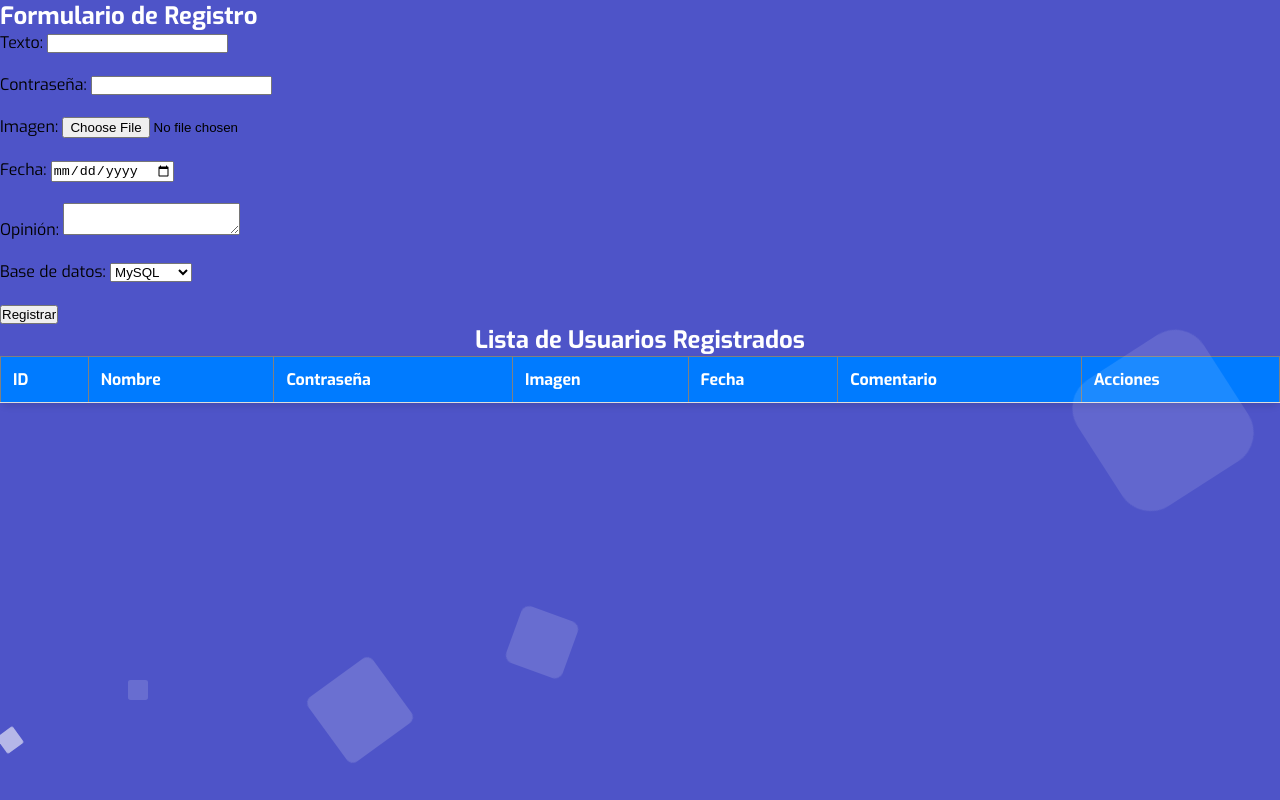
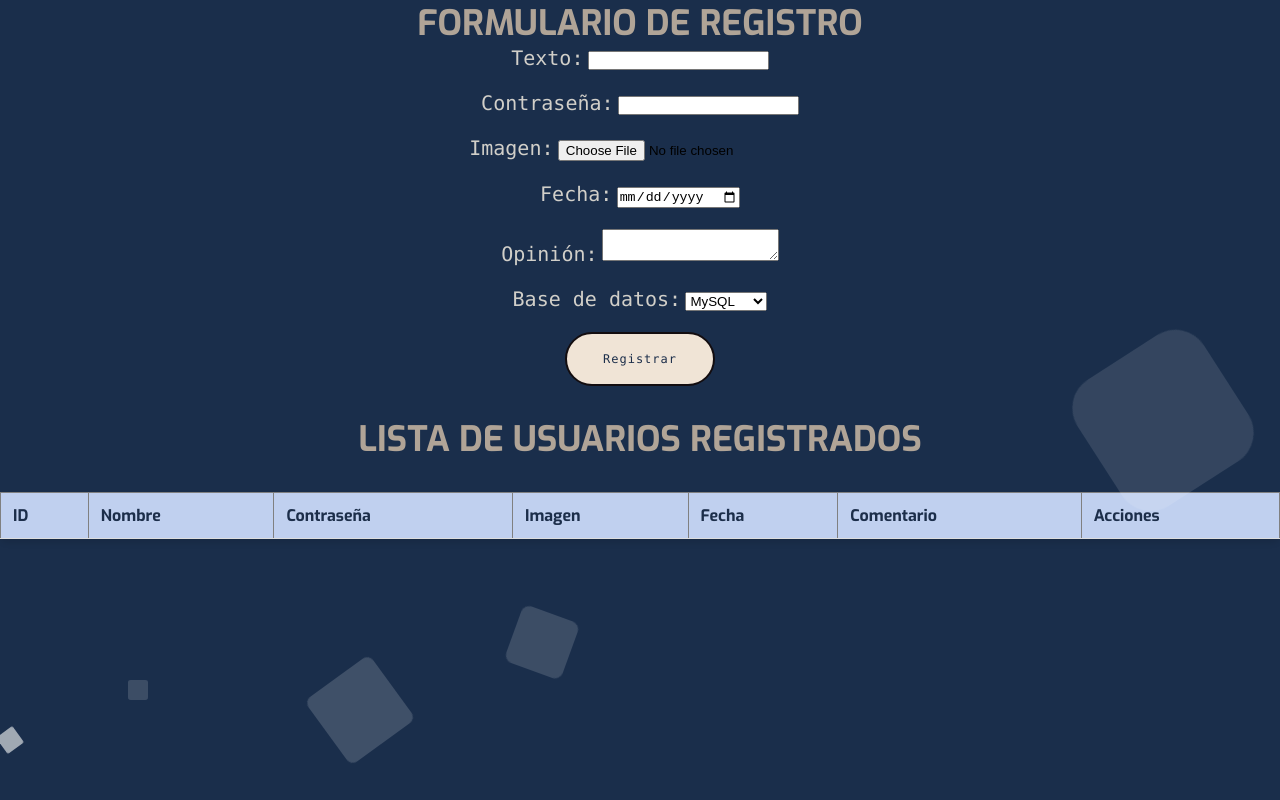
Before and after one commit to Droid636/conexiodb, a website: page public/index.html in a window 1280 px wide. Drawn offline with Linux system fonts and the light colour scheme; no server answers.

Commit message:
Fix[arreglo diseño css]

```diff
--- a/public/css/css.css
+++ b/public/css/css.css
@@ -28,7 +28,7 @@ body{
 
 
 .area{
-    background: #4e54c8;
+    background: #1a2e4b;
     background: -webkit-linear-gradient(to left, #8f94fb, #4e54c8);
     width: 100%;
     height:100vh;
@@ -166,12 +166,15 @@ body{
 }
 
 .modal-content {
-    background-color: white;
+    background-color: #F0E4D6;
     padding: 20px;
     border-radius: 5px;
     width: 300px; /* Ancho original, o ajusta según diseño */
     position: relative;
 
+}
+.edu{
+    color:#1C2E4A;
 }
 
 /* Estilos del modal diseño (adaptados) */
@@ -226,7 +229,7 @@ body{
 }
 
 .close:hover {
-    background: #f62525;
+    background: #f81818ab;
     color:#222;
 }
 
@@ -248,24 +251,24 @@ body{
 }
 
 #editForm button.guardar{
-    color: #f3f5f9;
-    background-color: #3468ed;
+    color: #F0E4D6;
+    background-color: #1C2E4A;
     border: 2px solid rgb(19, 13, 16);
     border-radius: 30px;
-    padding: 15px 10px;
+    padding: 25px 25px;
     display: inline-block;
     font-family: "Lucida Console", Monaco, monospace;
-    font-size: 10px;
+    font-size: 15px;
     letter-spacing: 1px;
     cursor: pointer;
-    box-shadow: inset 0 0 0 0 #44ec4d;
+    box-shadow: inset 0 0 0 0 #38ecd168;
     -webkit-transition: ease-out 0.4s;
     -moz-transition: ease-out 0.4s;
     transition: ease-out 0.4s;
 }
 
 #editForm button.guardar:hover{
-    box-shadow: inset 400px 0 0 0 #44ec4d;
+    box-shadow: inset 400px 0 0 0 #38ecd168;
     color: black;
 }
 
@@ -274,9 +277,10 @@ body{
     width: 100%;
     border-collapse: collapse;
     margin-bottom: 30px;
-    background: #fff;
+    background: #F0E4D6;
     border-radius: 8px;
     box-shadow: 0 4px 6px rgba(0, 0, 0, 0.1);
+    margin-top: 30px;
 }
 
 th, td {
@@ -286,8 +290,8 @@ th, td {
 }
 
 th {
-    background-color: #007bff;
-    color: white;
+    background-color: #C0D0EF;
+    color: #1C2E4A;
     font-weight: 600;
 }
 
@@ -301,8 +305,8 @@ tr:hover {
 
 /*estilo botones editar*/
 button.ed{
-    color: #f3f5f9;
-    background-color: #3468ed;
+    color: #F0E4D6;
+    background-color: #1C2E4A;
     border: 2px solid rgb(19, 13, 16);
     border-radius: 30px;
     padding: 18px 36px;
@@ -311,20 +315,20 @@ button.ed{
     font-size: 12px;
     letter-spacing: 1px;
     cursor: pointer;
-    box-shadow: inset 0 0 0 0 #44ec4d;
+    box-shadow: inset 0 0 0 0 #38ecd168;
     -webkit-transition: ease-out 0.4s;
     -moz-transition: ease-out 0.4s;
     transition: ease-out 0.4s;
 }
 button.xd:hover{
-    box-shadow: inset 400px 0 0 0 #44ec4d;
+    box-shadow: inset 400px 0 0 0 #38ecd168;
     color: black;
 }
 
 /*estilo botones eliminar*/
 button.de{
-    color: #f3f5f9;
-    background-color: #3468ed;
+    color: #F0E4D6;
+    background-color: #1C2E4A;
     border: 2px solid rgb(19, 13, 16);
     border-radius: 30px;
     padding: 18px 36px;
@@ -333,13 +337,13 @@ button.de{
     font-size: 12px;
     letter-spacing: 1px;
     cursor: pointer;
-    box-shadow: inset 0 0 0 0 #eb2d2d;
+    box-shadow: inset 0 0 0 0 #fa310ead;
     -webkit-transition: ease-out 0.4s;
     -moz-transition: ease-out 0.4s;
     transition: ease-out 0.4s;
 }
 button.cd:hover{
-    box-shadow: inset 400px 0 0 0 #eb2d2d;
+    box-shadow: inset 400px 0 0 0 #fa310ead;
     color: rgb(255, 255, 255);
 }
 
@@ -349,9 +353,49 @@ h2{
 }
 
 .fr{
-    text-align: left;
+    text-align: center;
+    color: #ccbaa5d7;
+    font-size: 35px;
 }
 
 /* formulario*/
+/*registro*/
+.regis{
+    color: #1C2E4A;
+    background-color: #F0E4D6;
+    border: 2px solid rgb(19, 13, 16);
+    border-radius: 30px;
+    padding: 18px 36px;
+    display: inline-block;
+    font-family: "Lucida Console", Monaco, monospace;
+    font-size: 12px;
+    letter-spacing: 1px;
+    cursor: pointer;
+    box-shadow: inset 0 0 0 0 #BDC4d4;
+    -webkit-transition: ease-out 0.4s;
+    -moz-transition: ease-out 0.4s;
+    transition: ease-out 0.4s;
+}
+.regis:hover{
+    box-shadow: inset 400px 0 0 0 #BDC4d4;
+    color: black;
+}
 
+.context{
+    text-align: center;
+}
+
+.liur{
+    margin-top: 30px;
+    color: #ccbaa5d7;
+    font-size: 35px;
+}
+.txt{
+    color: #D1cfc9;
+    font-size: 20px;
+    font-family: "Lucida Console", Monaco, monospace;
+}
 /*formulario*/
+
+/*alert*/
+/*alert*/
--- a/public/index.html
+++ b/public/index.html
@@ -17,35 +17,35 @@
                     <li></li>
                     <li></li>
                     <li></li>
-                    <h2 class="fr">Formulario de Registro</h2>
+                    <h2 class="fr">FORMULARIO DE REGISTRO</h2>
     <form id="registerForm" enctype="multipart/form-data">
         <input type="hidden" name="id" id="id"> <!-- Campo oculto para editar -->
 
-        <label>Texto:</label>
+        <label class="txt">Texto:</label>
         <input type="text" name="text_field" id="text_field" required><br><br>
 
-        <label>Contraseña:</label>
+        <label class="txt">Contraseña:</label>
         <input type="password" name="password" id="password" required onkeydown="avoidSpaces(event)"><br><br>
 
-        <label>Imagen:</label>
+        <label class="txt">Imagen:</label>
         <input type="file" name="image" id="image"><br><br>
 
-        <label>Fecha:</label>
+        <label class="txt">Fecha:</label>
         <input type="date" name="date_field" id="date_field" required><br><br>
 
-        <label>Opinión:</label>
+        <label class="txt">Opinión:</label>
         <textarea name="opinion" id="opinion"></textarea><br><br>
 
-        <label>Base de datos:</label>
+        <label class="txt">Base de datos:</label>
         <select name="database" id="databaseSelect">
             <option value="mysql">MySQL</option>
             <option value="mongodb">MongoDB</option>
         </select><br><br>
 
-        <button type="submit">Registrar</button>
+        <button class="regis" type="submit">Registrar</button>
     </form>
 
-    <h2>Lista de Usuarios Registrados</h2>
+    <h2 class="liur">LISTA DE USUARIOS REGISTRADOS</h2>
     <table border="1">
         <thead>
             <tr>
@@ -66,7 +66,7 @@
    <div id="editModal" class="modal">
     <div class="modalmask"></div> <div class="modal-content modalbox">
         <span class="close" onclick="closeEditModal()">&times;</span>
-        <h2>Editar Usuario</h2>
+        <h2 class="edu">Editar Usuario</h2>
         <form id="editForm" enctype="multipart/form-data">
             <input type="hidden" name="edit_id" id="edit_id">
 
```
